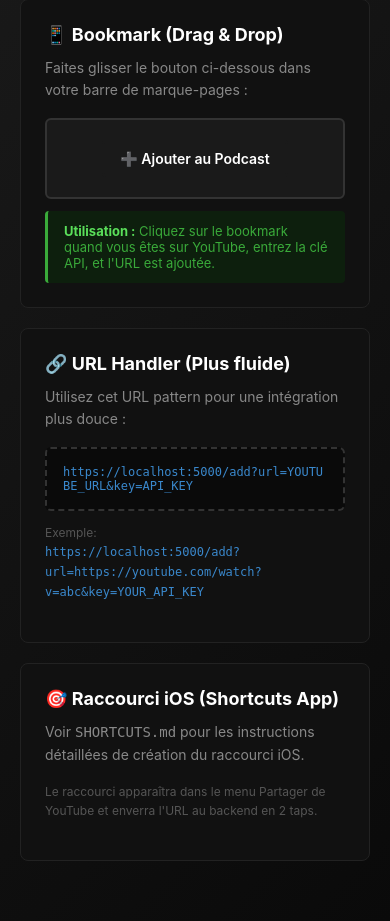
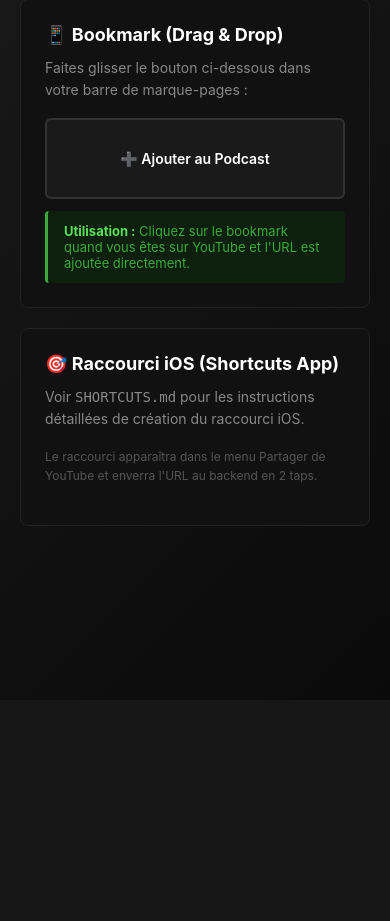
Before and after one commit to barde333/260419-YouTube-Podcast, a Flask app: page /bookmarklet in a window 390 px wide. Shown: the part 144-1065 px from the top of the page. After the commit the page ends 844 px from the top, so only its background shows below. Run offline with Flask 3, Linux system fonts and the light colour scheme; parts of the project's set-up code (start-up, migrations or seed data) failed here and were passed over.

Commit message:
feat: remove API key auth for simplified personal use
No more Bearer token on POST/DELETE episode routes. Fixes mobile UX
where Safari iOS ITP cleared localStorage and re-prompted the key.

Co-Authored-By: Claude Opus 4.7 <noreply@anthropic.com>

```diff
--- a/src/app.py
+++ b/src/app.py
@@ -1,6 +1,5 @@
 import os
 import re
-from functools import wraps
 from urllib.parse import urlparse, parse_qs
 
 from flask import Flask, render_template, request, jsonify, send_from_directory, abort
@@ -12,20 +11,10 @@ from converter import enqueue
 init_db()
 
 app = Flask(__name__, template_folder='../templates')
-API_KEY = os.getenv('API_KEY', 'dev-key-change-in-production')
 MEDIA_DIR = os.environ.get("MEDIA_DIR", "/data/media")
 PUBLIC_URL = os.environ.get("PUBLIC_URL", "http://localhost:5000").rstrip("/")
 
 
-def require_api_key(f):
-    @wraps(f)
-    def decorated_function(*args, **kwargs):
-        auth_header = request.headers.get('Authorization', '')
-        token = auth_header.replace('Bearer ', '') if auth_header.startswith('Bearer ') else None
-        if not token or token != API_KEY:
-            return jsonify({'error': 'Unauthorized'}), 401
-        return f(*args, **kwargs)
-    return decorated_function
 
 
 def extract_video_id(url: str):
@@ -130,7 +119,6 @@ def _add_url(url: str):
 
 
 @app.route('/api/episodes', methods=['POST'])
-@require_api_key
 def add_episode():
     data = request.get_json(silent=True) or {}
     url = data.get('url')
@@ -141,7 +129,6 @@ def add_episode():
 
 
 @app.route('/api/episodes/<int:episode_id>', methods=['DELETE'])
-@require_api_key
 def delete_episode(episode_id):
     with get_conn() as conn:
         row = conn.execute("SELECT filename FROM videos WHERE id=?", (episode_id,)).fetchone()
@@ -156,17 +143,6 @@ def delete_episode(episode_id):
         except FileNotFoundError:
             pass
     return jsonify({'status': 'deleted'}), 200
-
-
-@app.route('/add', methods=['GET'])
-def add_via_url():
-    url = request.args.get('url')
-    key = request.args.get('key')
-    if not url or key != API_KEY:
-        return 'Invalid URL or API key', 400
-    body, code = _add_url(url)
-    msg = 'Ajout en cours' if code == 201 else ('Déjà présent' if body.get('duplicate') else 'Erreur')
-    return f'<html><body style="font-family:sans-serif;padding:20px"><h2>✓ {msg}</h2><p>YouTube: {url}</p><p>Statut: {body.get("status")}</p><script>setTimeout(()=>window.close(),2000)</script></body></html>'
 
 
 @app.route('/media/<path:filename>')
--- a/templates/bookmarklet.html
+++ b/templates/bookmarklet.html
@@ -114,26 +114,14 @@
       <h2>📱 Bookmark (Drag & Drop)</h2>
       <p>Faites glisser le bouton ci-dessous dans votre barre de marque-pages :</p>
       <div class="drag-target">
-        <a href="javascript:(function(){const u=prompt('URL YouTube:');if(!u)return;const k=prompt('API Key:');fetch('{{ public_url }}/api/episodes',{method:'POST',headers:{'Authorization':'Bearer '+k,'Content-Type':'application/json'},body:JSON.stringify({url:u})}).then(r=>r.json()).then(d=>alert('✓ Ajouté')).catch(e=>alert('✗ '+e.message))})();"
+        <a href="javascript:(function(){const u=prompt('URL YouTube:');if(!u)return;fetch('{{ public_url }}/api/episodes',{method:'POST',headers:{'Content-Type':'application/json'},body:JSON.stringify({url:u})}).then(r=>r.json()).then(d=>alert('✓ Ajouté')).catch(e=>alert('✗ '+e.message))})();"
            draggable="true">
           ➕ Ajouter au Podcast
         </a>
       </div>
       <div class="instructions">
-        <strong>Utilisation :</strong> Cliquez sur le bookmark quand vous êtes sur YouTube, entrez la clé API, et l'URL est ajoutée.
+        <strong>Utilisation :</strong> Cliquez sur le bookmark quand vous êtes sur YouTube et l'URL est ajoutée directement.
       </div>
-    </div>
-
-    <div class="card">
-      <h2>🔗 URL Handler (Plus fluide)</h2>
-      <p>Utilisez cet URL pattern pour une intégration plus douce :</p>
-      <div class="bookmarklet-box">
-        https://{{ domain }}/add?url=YOUTUBE_URL&key=API_KEY
-      </div>
-      <p style="color: #555; font-size: 12px;">
-        Exemple: <br>
-        <code style="color: #3a88cc;">https://{{ domain }}/add?url=https://youtube.com/watch?v=abc&key=YOUR_API_KEY</code>
-      </p>
     </div>
 
     <div class="card">
```
Also changed, not shown: PATHFINDER.md (+8 -3 lines), SHORTCUTS.md (+1 -15 lines), templates/index.html (+2 -18 lines), README.md, 1 other file.
